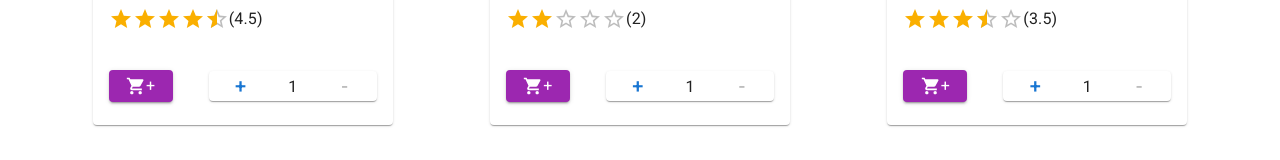
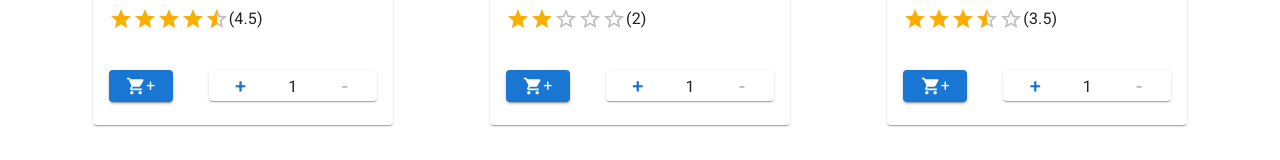
Before and after one commit to NacorDiego/CoderHouse-ReactJS-MyApp, a React (Create React App) app: page / in a window 1280 px wide. Shown: the part 485-645 px from the top of the page. Built offline with nearby package versions, Linux system fonts and the light colour scheme; grey boxes are pictures that could not be loaded.

Commit message:
Desafio 3 - Commit 2: Se corrige el color del botón 'agregar al carrito' en la card.

```diff
--- a/src/components/ProductCard/ProductCard.jsx
+++ b/src/components/ProductCard/ProductCard.jsx
@@ -51,7 +51,7 @@ export default function MediaCard( { imgPath, model, price, rating } ) {
                     marginY: '15px'
                 }}>
                     <Tooltip title="Add to cart">
-                        <Button size="small" color="secondary" variant="contained" sx={{
+                        <Button size="small" variant="contained" sx={{
                             marginLeft: '8px'
                         }}>
                             <ShoppingCart fontSize="small" />
```
